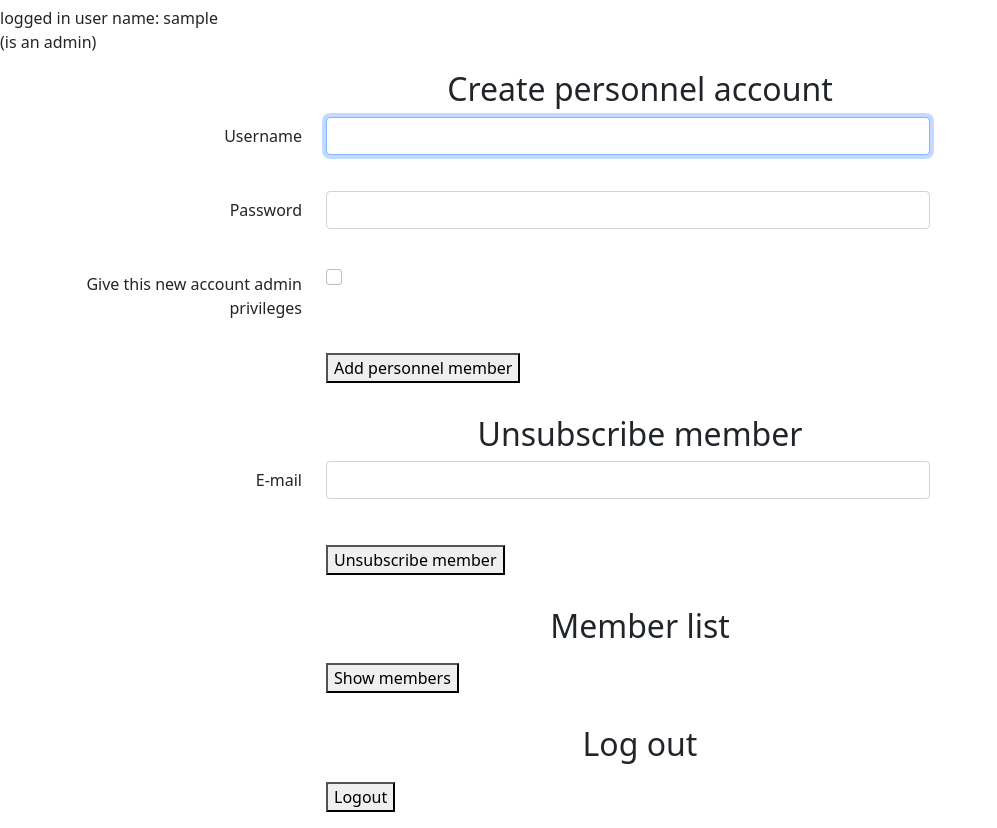
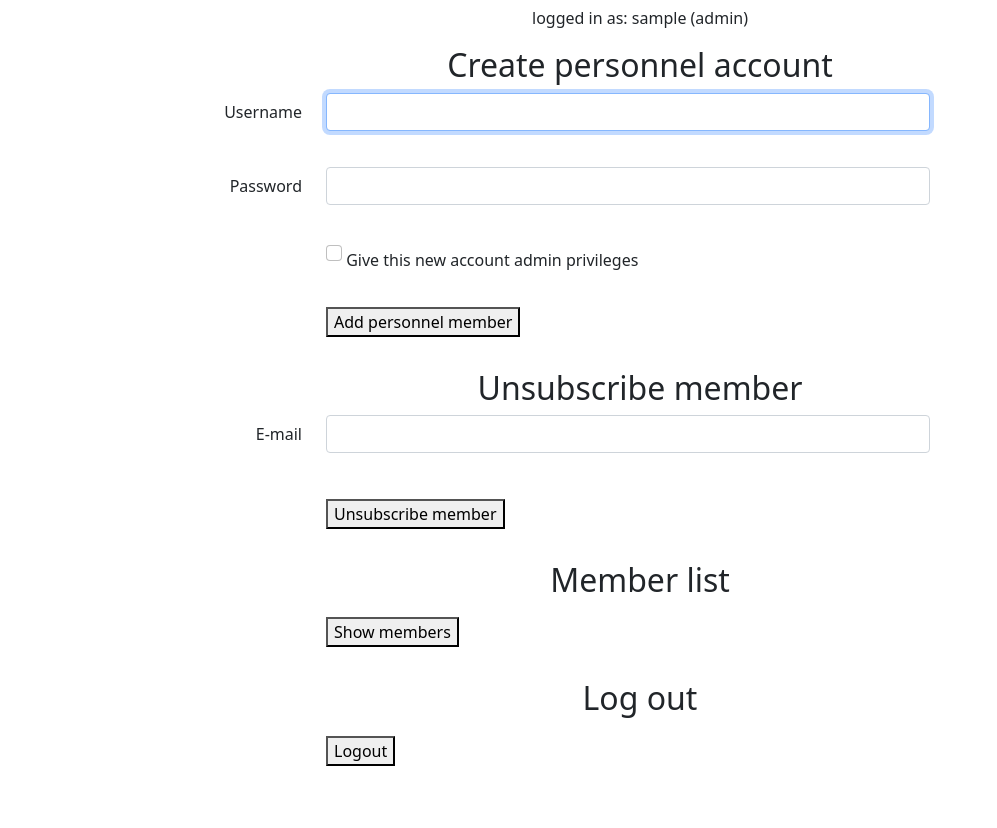
Before and after one commit to ivanngyb/MovieGroupProject, a PHP site: page /admin.php in a window 1280 px wide. Shown: the part 137-965 px from the top of the page, without its empty margins (0-997 px from the left). After the commit the page ends 903 px from the top, so only its background shows below. Run offline with PHP 8.4, Linux system fonts and the light colour scheme; the visitor is signed in with stand-in values (Sample User, id 1); some libraries are stand-ins or nearby versions.

Commit message:
improved admin page appearance and layout

```diff
--- a/web_files/admin.php
+++ b/web_files/admin.php
@@ -49,21 +49,22 @@ if (!isset($_SESSION['admin'])) {
         <header class="container-fluid text-center mt-3">
             <h1>Admin page</h1>
         </header>
+        <div class = "text-center">
         <?php
-
             if (!isset($_SESSION['username'])) {
                 // header("Location: index.php");
                 echo "<br/>not logged in<br/>";
             }
             else {
-                echo "logged in user name: " . $_SESSION['username'];
-            }
-            if (!isset($_SESSION['admin'])) {
-                echo "<br/>admin not logged in<br/>";
-            } else {
-                echo "<br/>(is an admin)<br/>";
+                echo "logged in as: " . $_SESSION['username'];
+                if (!isset($_SESSION['admin'])) {
+                    echo " (personnel)<br/>";
+                } else {
+                    echo " (admin)<br/>";
+                }
             }
         ?>
+        </div>
 
         <main>
 
@@ -84,11 +85,13 @@ if (!isset($_SESSION['admin'])) {
                 </div>
             </div>
             <div class="row mb-3">
-                <label class="col-2 col-sm-2 col-md-2 col-xl-3 col-form-label" for="create_admin">
-                    Give this new account admin privileges
+                <label class="col-2 col-sm-2 col-md-2 col-xl-3 col-form-label">
                 </label>
                 <div class="col-10 col-sm-10 col-md-9 col-xl-6">
                     <input type="checkbox" class="form-check-input" id="create_admin" name="create_admin" value="yes">
+                    <label class="col-form-label" for="create_admin">
+                        Give this new account admin privileges
+                    </label>
                 </div>
 
             </div>
```
